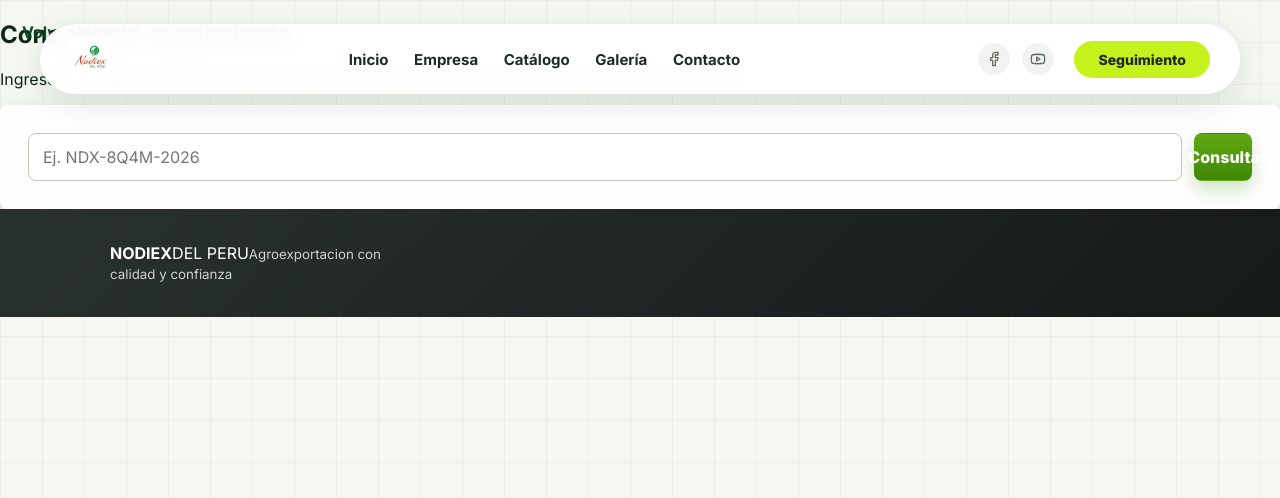
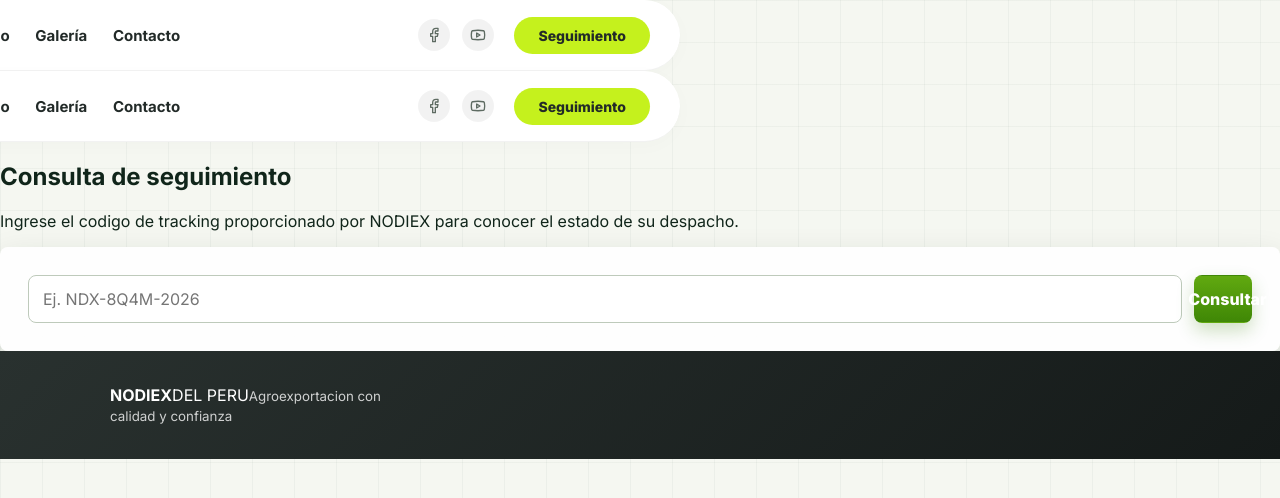
Before and after one commit to andre-carbajal/NodiexTracking, a Next.js app: page /tracking in a window 1280 px wide. Shown: the top 498 px of the page. Built offline with nearby package versions, Linux system fonts and the light colour scheme.

Commit message:
feat: implement global sticky navbar

```diff
--- a/src/app/globals.css
+++ b/src/app/globals.css
@@ -2781,3 +2781,13 @@ h2 {
     width: 100%;
   }
 }
+
+/* Phase 6 Global Sticky Navbar */
+.site-header {
+  position: sticky;
+  top: 0;
+  z-index: 1000;
+  background: white;
+  border-bottom: 1px solid rgba(0,0,0,0.05);
+  box-shadow: 0 4px 20px rgba(0,0,0,0.02);
+}
--- a/src/app/layout.js
+++ b/src/app/layout.js
@@ -9,6 +9,8 @@ export const metadata = {
   description: "Sistema web multiidioma para catálogo exportador, certificaciones y tracking logístico de NODIEX DEL PERU S.A.C."
 };
 
+import Header from "@/components/Header";
+
 export default function RootLayout({ children }) {
   return (
     <html lang="es">
@@ -17,7 +19,10 @@ export default function RootLayout({ children }) {
           .cursive-green { font-family: ${caveat.style.fontFamily}, cursive !important; }
         `}} />
       </head>
-      <body className={inter.className}>{children}</body>
+      <body className={inter.className}>
+        <Header />
+        {children}
+      </body>
     </html>
   );
 }
--- a/src/app/page.js
+++ b/src/app/page.js
@@ -2,7 +2,6 @@
 
 import { useEffect, useMemo, useState } from "react";
 import { copy, languages } from "@/lib/i18n";
-import Header from "@/components/Header";
 import Hero from "@/components/Hero";
 import TrackingWidget from "@/components/TrackingWidget";
 import TrackingResult from "@/components/TrackingResult";
@@ -60,7 +59,6 @@ export default function HomePage() {
   return (
     <ErrorBoundary>
       <main className="public-site">
-        <Header lang={lang} setLang={setLang} menuOpen={menuOpen} setMenuOpen={setMenuOpen} languages={languages} t={t} />
         <Hero t={t} />
         <section id="tracking" className="tracking-wrapper-modern">
           <TrackingWidget
--- a/src/components/Header.js
+++ b/src/components/Header.js
@@ -1,21 +1,33 @@
 "use client";
 
 import { Facebook, Youtube } from "lucide-react";
+import { useState } from "react";
+import { usePathname } from "next/navigation";
+import Link from "next/link";
+import { copy } from "@/lib/i18n";
 
-export default function Header({ lang, setLang, menuOpen, setMenuOpen, languages, t }) {
+export default function Header() {
+  const [menuOpen, setMenuOpen] = useState(false);
+  const pathname = usePathname();
+  const t = copy["es"]; // Default language to ES since no selector is present
+
+  if (pathname.startsWith("/admin")) {
+    return null;
+  }
+
   return (
     <header className="site-header">
       <div className="header-inner">
-        <a className="brand-logo" href="#top" aria-label="NODIEX inicio">
+        <Link className="brand-logo" href="/#top" aria-label="NODIEX inicio">
           <img src="/nodiex_logo.jpg" alt="Nodiex Logo" />
-        </a>
+        </Link>
 
         <nav className={`main-nav ${menuOpen ? "open" : ""}`} id="main-menu">
-          <a href="#top" onClick={() => setMenuOpen(false)}>Inicio</a>
-          <a href="#about" onClick={() => setMenuOpen(false)}>Empresa</a>
-          <a href="#catalog" onClick={() => setMenuOpen(false)}>{t.nav.catalog || "Productos"}</a>
-          <a href="#certificates" onClick={() => setMenuOpen(false)}>Galería</a>
-          <a href="#contact" onClick={() => setMenuOpen(false)}>{t.nav.contact || "Contacto"}</a>
+          <Link href="/#top" onClick={() => setMenuOpen(false)}>Inicio</Link>
+          <Link href="/#about" onClick={() => setMenuOpen(false)}>Empresa</Link>
+          <Link href="/productos" onClick={() => setMenuOpen(false)}>{t.nav.catalog || "Productos"}</Link>
+          <Link href="/#certificates" onClick={() => setMenuOpen(false)}>Galería</Link>
+          <Link href="/#contact" onClick={() => setMenuOpen(false)}>{t.nav.contact || "Contacto"}</Link>
         </nav>
 
         <div className="header-actions">
@@ -23,7 +35,7 @@ export default function Header({ lang, setLang, menuOpen, setMenuOpen, languages
             <a href="#" aria-label="Facebook"><Facebook size={16} /></a>
             <a href="#" aria-label="YouTube"><Youtube size={16} /></a>
           </div>
-          <a href="#tracking" className="button-lima">Seguimiento</a>
+          <Link href="/#tracking" className="button-lima">Seguimiento</Link>
 
           <button className="mobile-menu-button" onClick={() => setMenuOpen((open) => !open)} aria-expanded={menuOpen} aria-controls="main-menu">
             <span />
```
Also changed, not shown: src/app/productos/[id]/page.js (+1 -9 lines), src/app/productos/page.js (+0 -9 lines).
